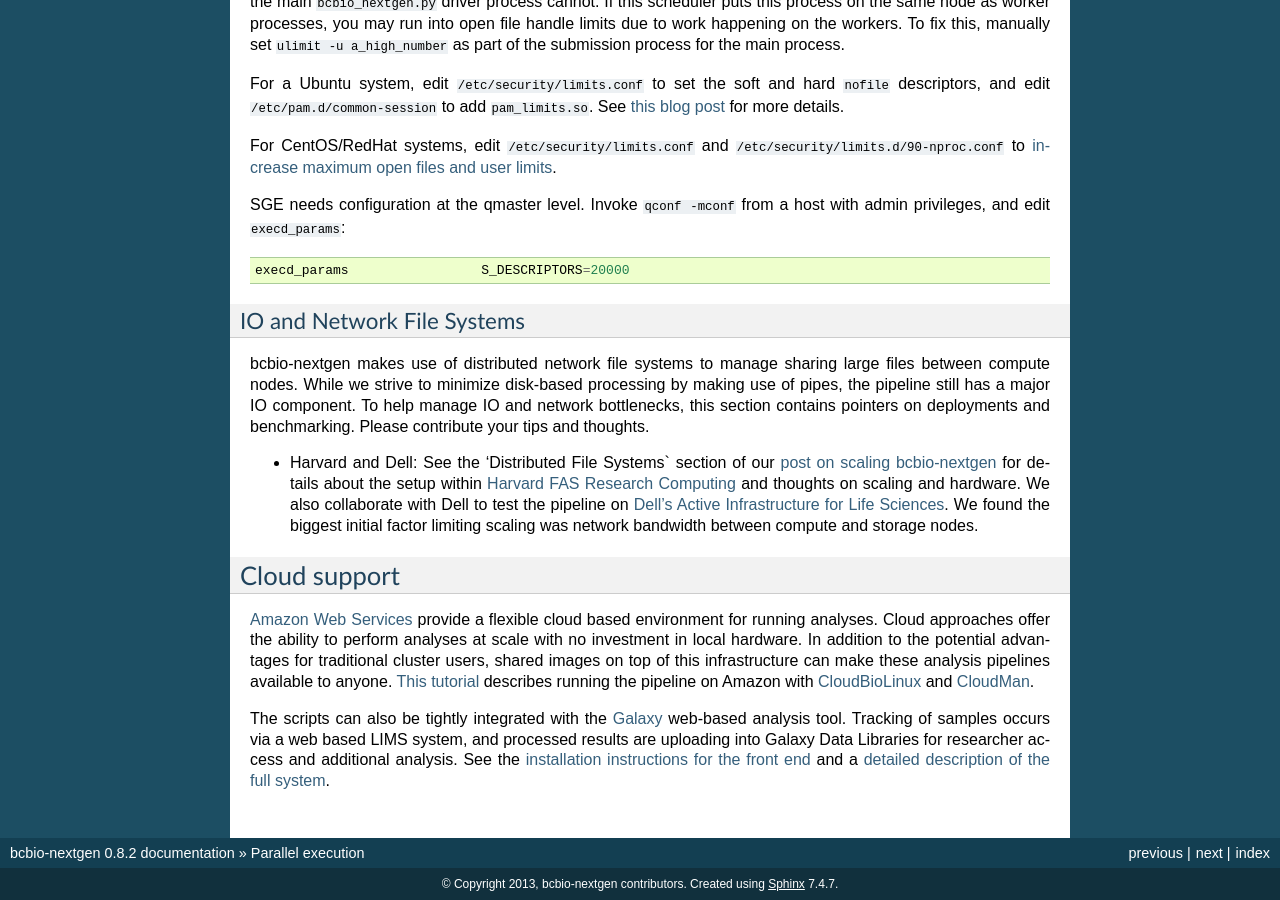
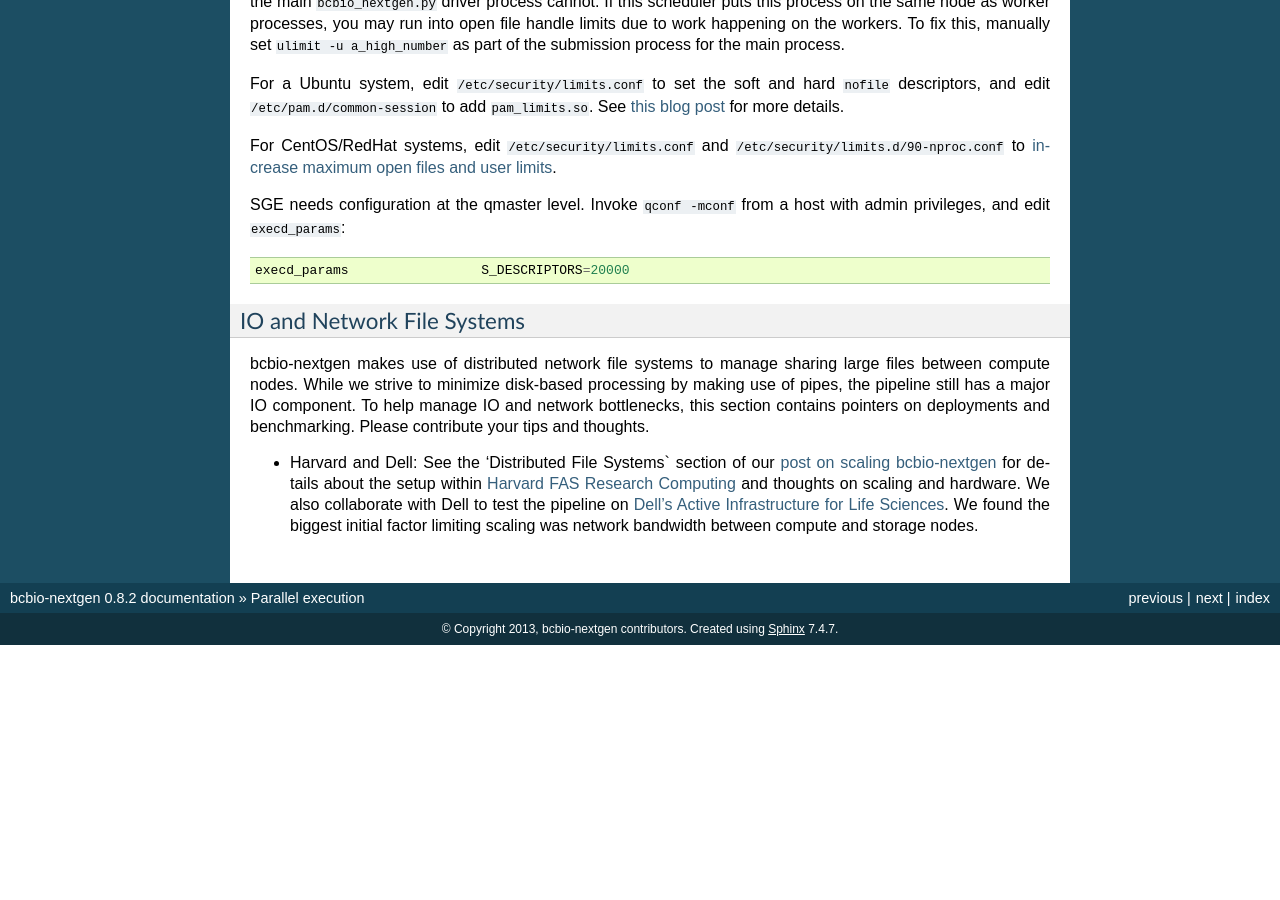
Before and after one commit to bcbio/bcbio-nextgen, a Sphinx documentation site: the page built from docs/contents/parallel.rst, in a window 1280 px wide and 900 px high, scrolled down 2719 px. Built offline with Sphinx 7.4.7, drawn with Linux system fonts in a browser that asks for light colours; after the commit the page ends 3364 px from its top, so only the background shows below that; some of the changed text lies outside the part shown.

Commit message:
Document bcbio-vm AWS integration, including setting up and running analyses

```diff
--- a/docs/contents/parallel.rst
+++ b/docs/contents/parallel.rst
@@ -229,30 +229,3 @@ contribute your tips and thoughts.
 .. _post on scaling bcbio-nextgen: http://bcbio.wordpress.com/2013/05/22/scaling-variant-detection-pipelines-for-whole-genome-sequencing-analysis/
 .. _Harvard FAS Research Computing: http://rc.fas.harvard.edu/
 .. _Dell's Active Infrastructure for Life Sciences: http://dell.com/ai-hpc-lifesciences
-
-Cloud support
-~~~~~~~~~~~~~
-
-`Amazon Web Services`_ provide a flexible cloud based environment for
-running analyses. Cloud approaches offer the ability to perform
-analyses at scale with no investment in local hardware. In addition to
-the potential advantages for traditional cluster users, shared images
-on top of this infrastructure can make these analysis pipelines
-available to anyone. `This tutorial`_ describes running the pipeline
-on Amazon with `CloudBioLinux`_ and `CloudMan`_.
-
-The scripts can also be tightly integrated with the `Galaxy`_ web-based
-analysis tool. Tracking of samples occurs via a web based LIMS system,
-and processed results are uploading into Galaxy Data Libraries for
-researcher access and additional analysis. See the `installation
-instructions for the front end`_ and a `detailed description of the full
-system`_.
-
-.. _Amazon Web Services: https://aws.amazon.com/
-.. _This tutorial: http://bcbio.wordpress.com/2011/08/19/distributed-exome-analysis-pipeline-with-cloudbiolinux-and-cloudman/
-.. _CloudBioLinux: http://cloudbiolinux.org
-.. _CloudMan: http://wiki.g2.bx.psu.edu/Admin/Cloud
-
-.. _Galaxy: http://galaxy.psu.edu/
-.. _installation instructions for the front end: https://bitbucket.org/galaxy/galaxy-central/wiki/LIMS/nglims
-.. _detailed description of the full system: http://bcbio.wordpress.com/2011/01/11/next-generation-sequencing-information-management-and-analysis-system-for-galaxy/
--- a/docs/index.rst
+++ b/docs/index.rst
@@ -25,6 +25,7 @@ Contents:
    contents/testing
    contents/configuration
    contents/parallel
+   contents/cloud
    contents/pipelines
    contents/outputs
    contents/code
```
Also changed, not shown: docs/contents/cloud.rst (added, +200 -0 lines).
